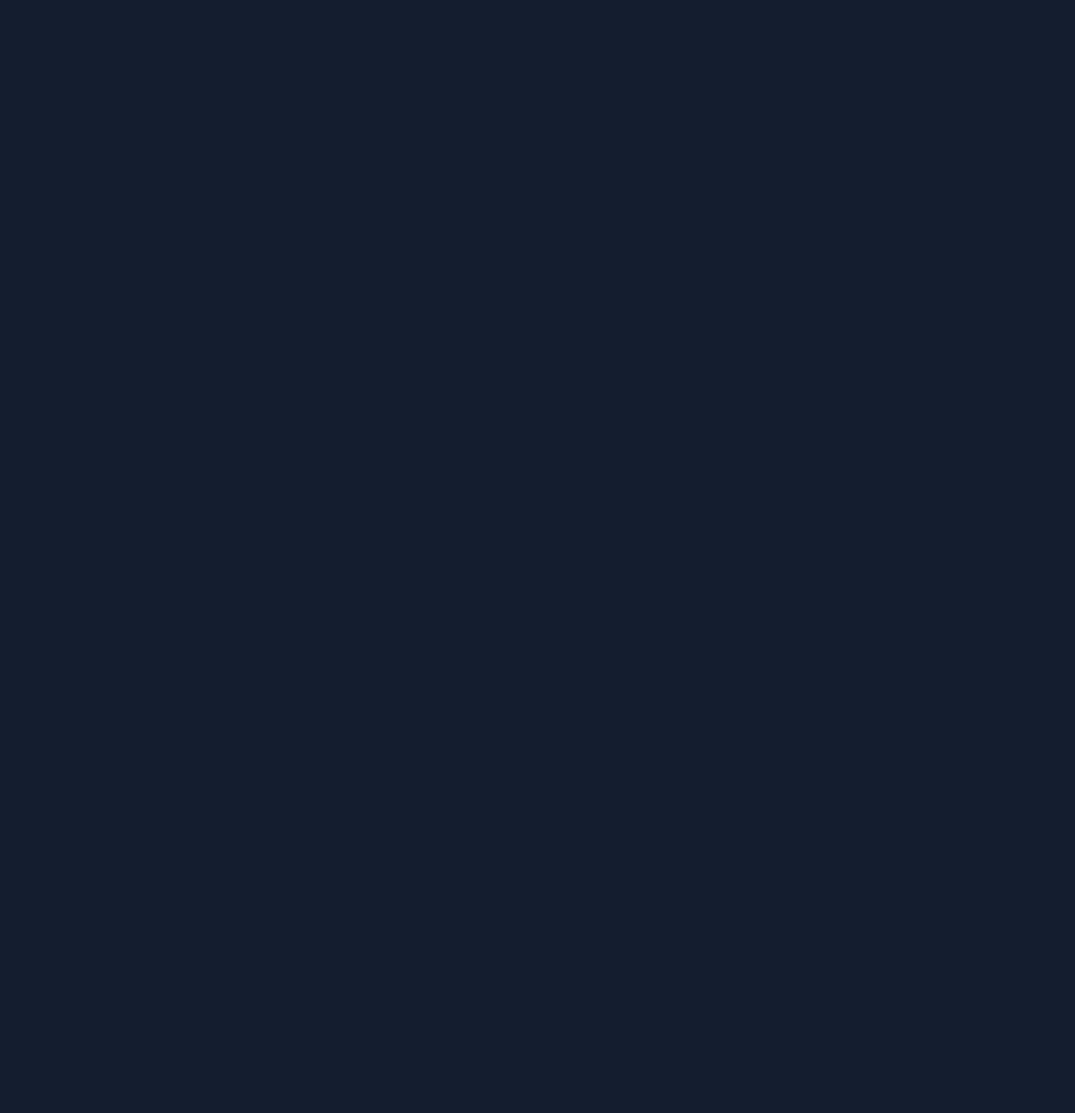
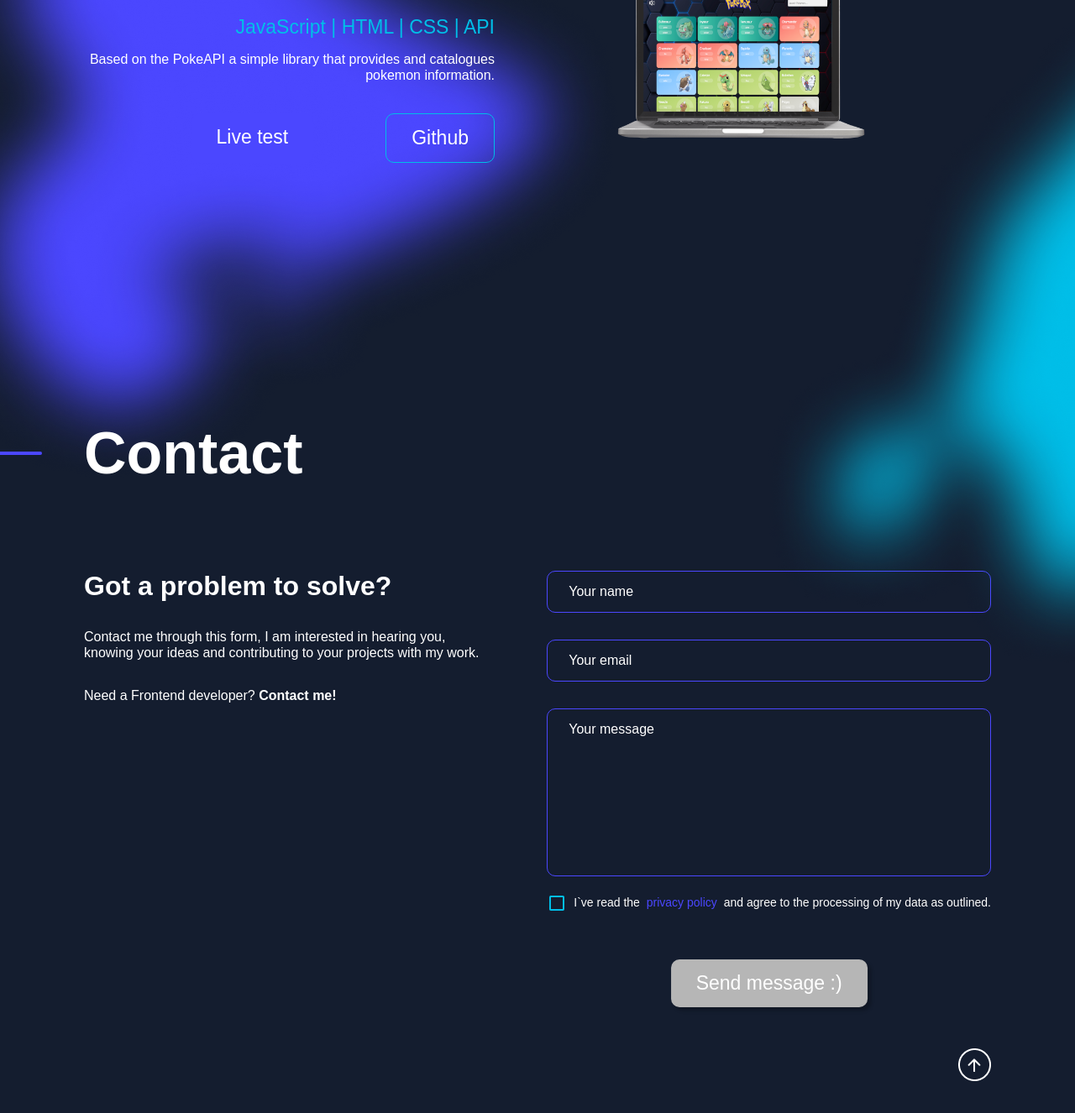
Before and after one commit to HuberPascal/myPortfolio, an Angular app: page / in a window 1280 px wide. Shown: the part 3952-5278 px from the top of the page at 84% size. Before the commit the page ends 2693 px from the top, so only its background shows below. Built offline with nearby package versions, Linux system fonts and the light colour scheme.

Commit message:
contact responsive design

```diff
--- a/src/app/about-me/about-me.component.scss
+++ b/src/app/about-me/about-me.component.scss
@@ -51,6 +51,12 @@ h1 {
   padding-bottom: 250px;
 
   @media (max-width: 1050px) {
+    padding-left: 25px;
+    padding-right: 25px;
+    padding-bottom: 150px;
+  }
+
+  @media (max-width: 700px) {
     padding-left: 25px;
     padding-right: 25px;
     padding-bottom: 100px;
--- a/src/app/contact-form/contact-form.component.scss
+++ b/src/app/contact-form/contact-form.component.scss
@@ -1,11 +1,16 @@
 p {
   font-size: 14px;
   margin: 0;
+  line-height: 120%;
 }
 
 form {
   display: flex;
   flex-direction: column;
+
+  // @media (max-width: 1050px) {
+  //   width: 480px;
+  // }
 }
 
 .form-text-area {
@@ -51,6 +56,10 @@ button {
   &:enabled:hover {
     transform: scale(1.1);
     background-color: var(--blue) !important;
+  }
+
+  @media (max-width: 450px) {
+    font-size: 16px;
   }
 }
 
@@ -142,6 +151,7 @@ button {
   top: 95px;
   left: 50%;
   transform: translate(-50%);
+  white-space: nowrap;
 }
 
 @keyframes fadeIn {
@@ -259,6 +269,16 @@ button {
   color: var(--green);
   margin-top: 16px;
   font-size: 20px;
+
+  span {
+    width: 60%;
+    text-align: center;
+    line-height: 120%;
+  }
+
+  @media (max-width: 450px) {
+    font-size: 16px;
+  }
 }
 
 .dNone {
--- a/src/app/contact/contact.component.scss
+++ b/src/app/contact/contact.component.scss
@@ -2,12 +2,40 @@ h1 {
   font-size: 90px;
   font-weight: 700;
   margin: 0;
+
+  @media (max-width: 1550px) {
+    font-size: 70px;
+  }
+
+  @media (max-width: 1200px) {
+    font-size: 60px;
+  }
+
+  @media (max-width: 700px) {
+    font-size: 60px;
+  }
+
+  @media (max-width: 530px) {
+    font-size: 53px;
+  }
+
+  @media (max-width: 450px) {
+    font-size: 46px;
+  }
+
+  @media (max-width: 395px) {
+    font-size: 40px;
+  }
 }
 
 h4 {
   font-size: 32px;
   font-weight: 700;
   margin: 0;
+
+  @media (max-width: 500px) {
+    font-size: 23px;
+  }
 }
 
 p {
@@ -25,7 +53,7 @@ span {
 #contact {
   color: var(--white);
   font-family: "Poppins", sans-serif;
-  padding-top: 138px;
+  // padding-top: 138px;
   padding-bottom: 300px;
   background-color: var(--dark-blue);
   box-sizing: border-box;
@@ -50,17 +78,37 @@ span {
 }
 
 .contact-text {
-  width: 473px;
+  width: 480px;
   display: flex;
   flex-direction: column;
   gap: 32px;
+
+  @media (max-width: 1050px) {
+    width: 100%;
+  }
 }
 
 .contact-section {
   display: flex;
   justify-content: space-between;
+  gap: 50px;
   margin: 0 100px;
   margin-top: 100px;
+
+  @media (max-width: 1050px) {
+    margin: 0 25px;
+    margin-top: 60px;
+    flex-direction: column;
+    max-width: 480px;
+  }
+
+  @media (max-width: 950px) {
+    flex-direction: column;
+  }
+
+  @media (max-width: 500px) {
+    margin-top: 45px;
+  }
 }
 
 .goUpButton {
@@ -76,4 +124,8 @@ span {
   &:hover {
     background-image: url("../../assets/image/icons/contact/go-up-button-hover.png");
   }
+
+  @media (max-width: 1050px) {
+    right: 25px;
+  }
 }
--- a/src/app/layout/layout.component.html
+++ b/src/app/layout/layout.component.html
@@ -4,6 +4,6 @@
 
 <app-my-skills></app-my-skills>
 
-<!-- <app-portfolio></app-portfolio>
+<app-portfolio></app-portfolio>
 
-<app-contact></app-contact> -->
+<app-contact></app-contact>
--- a/src/app/my-skills/my-skills.component.scss
+++ b/src/app/my-skills/my-skills.component.scss
@@ -53,9 +53,18 @@ h1 {
     gap: 70px;
   }
 
+  @media (max-width: 1200px) {
+    padding-bottom: 150px;
+  }
+
   @media (max-width: 1050px) {
     flex-direction: column-reverse;
     padding: 0;
+    padding-bottom: 150px;
+  }
+
+  @media (max-width: 700px) {
+    padding-bottom: 100px;
   }
 }
 
@@ -162,17 +171,16 @@ h1 {
 
   @media (max-width: 1050px) {
     position: static;
+    padding-top: 0;
   }
 
   @media (max-width: 700px) {
     padding-right: 50px;
     padding-left: 25px;
-    padding-top: 30px;
   }
 
   @media (max-width: 450px) {
     padding-right: 25px;
-    padding-top: 0;
   }
 }
 
--- a/src/app/portfolio/portfolio.component.scss
+++ b/src/app/portfolio/portfolio.component.scss
@@ -6,6 +6,30 @@ p {
 h1 {
   font-size: 90px;
   margin: 0;
+
+  @media (max-width: 1550px) {
+    font-size: 70px;
+  }
+
+  @media (max-width: 1200px) {
+    font-size: 60px;
+  }
+
+  @media (max-width: 700px) {
+    font-size: 60px;
+  }
+
+  @media (max-width: 530px) {
+    font-size: 53px;
+  }
+
+  @media (max-width: 450px) {
+    font-size: 46px;
+  }
+
+  @media (max-width: 395px) {
+    font-size: 40px;
+  }
 }
 
 #portfolio {
@@ -13,10 +37,18 @@ h1 {
   font-family: "Poppins", sans-serif;
   position: relative;
   // padding-top: 138px;
-  padding-bottom: 100px;
+  padding-bottom: 250px;
   background-color: #141d2f;
   box-sizing: border-box;
   height: auto;
+
+  @media (max-width: 1050px) {
+    padding-bottom: 150px;
+  }
+
+  @media (max-width: 700px) {
+    padding-bottom: 100px;
+  }
 }
 
 .portfolio-titel-container {
--- a/src/app/projects-showcase/projects-showcase.component.scss
+++ b/src/app/projects-showcase/projects-showcase.component.scss
@@ -8,6 +8,10 @@ h4 {
 .odd-mirrored {
   transform: scaleX(-1);
   text-align: end;
+
+  @media (max-width: 950px) {
+    text-align: center;
+  }
 }
 
 span {
@@ -28,6 +32,26 @@ p {
   padding-top: 150px;
   font-family: "Poppins", sans-serif;
   margin: 0 100px;
+
+  img {
+    @media (max-width: 1050px) {
+      transform: scale(0.9);
+    }
+  }
+
+  @media (max-width: 1400px) {
+    padding-top: 80px;
+  }
+
+  @media (max-width: 1050px) {
+    margin: 0 25px;
+  }
+
+  @media (max-width: 950px) {
+    flex-direction: column;
+    margin: 0 25px;
+    padding-top: 50px;
+  }
 }
 
 .odd-projects {
@@ -38,6 +62,19 @@ p {
   display: flex;
   flex-direction: column;
   gap: 15px;
+
+  @media (max-width: 950px) {
+    text-align: center;
+    width: 500px;
+  }
+
+  @media (max-width: 600px) {
+    width: 420px;
+  }
+
+  @media (max-width: 500px) {
+    width: 100%;
+  }
 }
 
 .projects-left {
@@ -50,6 +87,10 @@ p {
   img {
     height: 100%;
   }
+
+  @media (max-width: 950px) {
+    width: 100%;
+  }
 }
 
 .projects-right {
@@ -58,6 +99,11 @@ p {
   justify-content: center;
   gap: 35px;
   width: 513px;
+
+  @media (max-width: 950px) {
+    width: 100%;
+    align-items: center;
+  }
 }
 
 .project-btn-container {
@@ -67,12 +113,28 @@ p {
   a {
     cursor: pointer;
     text-decoration: none;
+
+    @media (max-width: 450px) {
+      font-size: 16px;
+    }
+  }
+
+  @media (max-width: 1050px) {
+    gap: 50px;
+  }
+
+  @media (max-width: 950px) {
+    justify-content: center;
   }
 }
 
 .odd-project-btn-container {
   transform: scaleX(-1);
   justify-content: flex-end;
+
+  @media (max-width: 950px) {
+    justify-content: center;
+  }
 }
 
 .live-test-btn {
```
